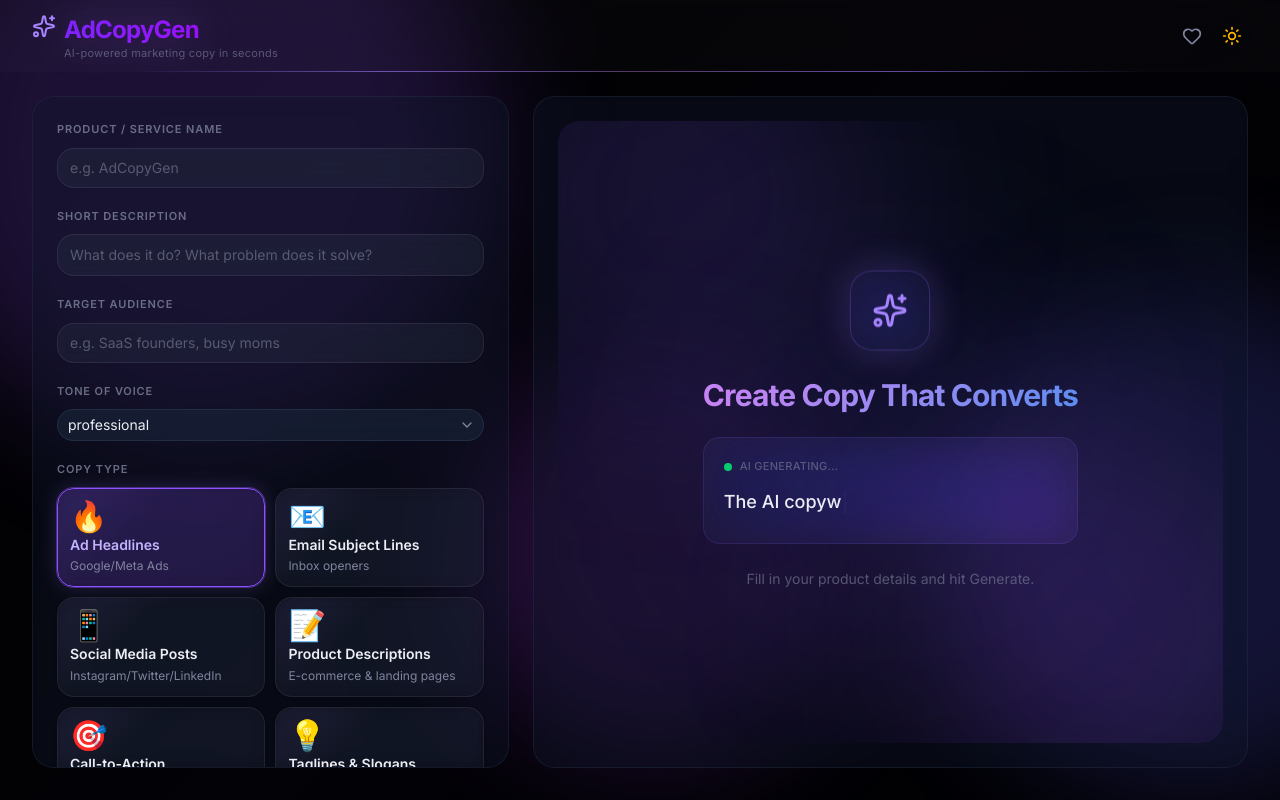
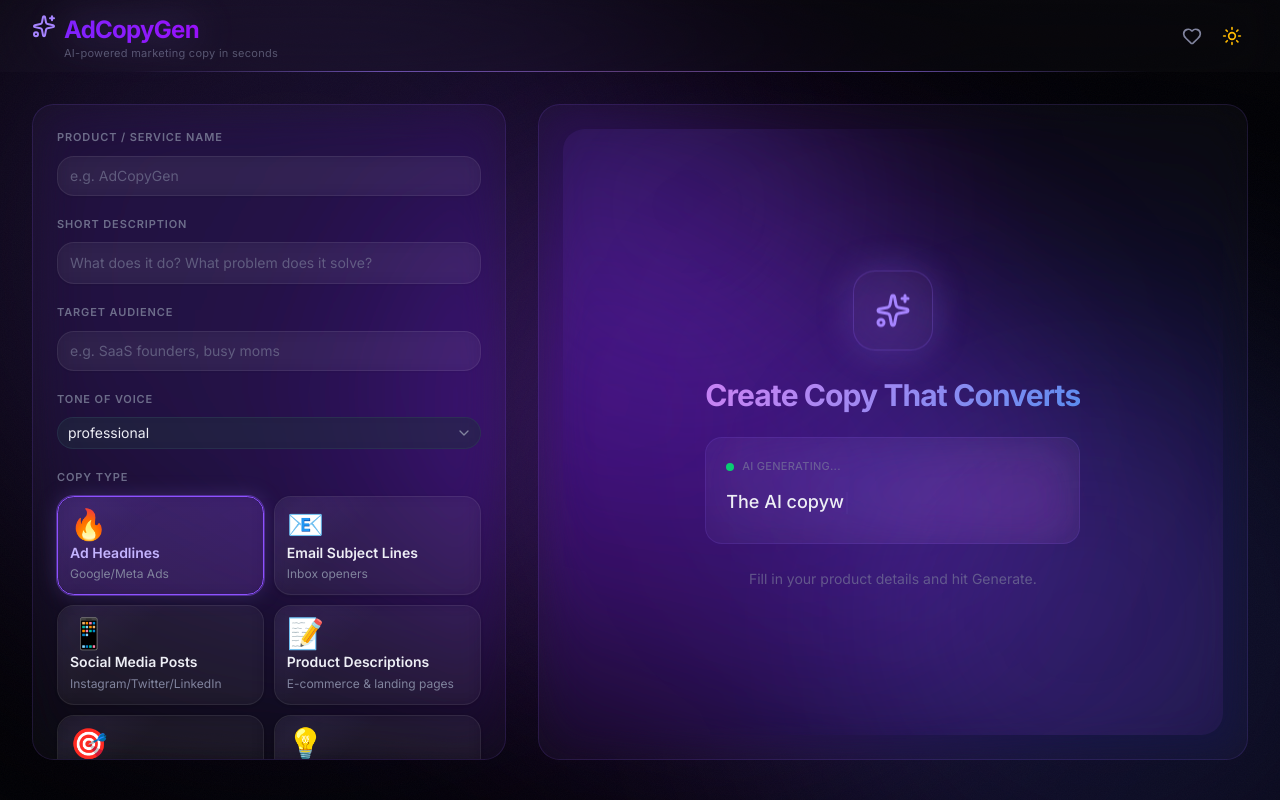
Before and after one commit to CheePheng/AdCopyGen, a Next.js app: page / in a window 1280 px wide. Built offline with nearby package versions, Linux system fonts and the light colour scheme.

Commit message:
feat: premium page layout with noise overlay, larger orbs, and glow border panels
Co-Authored-By: Claude Opus 4.6 <noreply@anthropic.com>

```diff
--- a/app/page.tsx
+++ b/app/page.tsx
@@ -87,22 +87,27 @@ export default function Home() {
   }
 
   return (
-    <div className="relative min-h-screen overflow-hidden">
+    <div className="relative min-h-screen overflow-hidden noise-overlay">
       {/* Animated background gradient orbs */}
       <motion.div
-        className="pointer-events-none absolute -top-32 -left-32 w-[600px] h-[600px] rounded-full bg-violet-500 opacity-20 blur-3xl"
+        className="pointer-events-none absolute -top-32 -left-32 w-[800px] h-[800px] rounded-full bg-violet-500 opacity-15 blur-[120px]"
         animate={{ x: [0, 40, -20, 0], y: [0, -30, 50, 0] }}
-        transition={{ duration: 25, repeat: Infinity, ease: "easeInOut" }}
+        transition={{ duration: 35, repeat: Infinity, ease: "easeInOut" }}
       />
       <motion.div
-        className="pointer-events-none absolute top-1/3 -right-48 w-[500px] h-[500px] rounded-full bg-indigo-500 opacity-20 blur-3xl"
+        className="pointer-events-none absolute top-1/3 -right-48 w-[700px] h-[700px] rounded-full bg-indigo-500 opacity-15 blur-[120px]"
         animate={{ x: [0, -50, 30, 0], y: [0, 40, -20, 0] }}
+        transition={{ duration: 40, repeat: Infinity, ease: "easeInOut" }}
+      />
+      <motion.div
+        className="pointer-events-none absolute bottom-0 left-1/3 w-[600px] h-[600px] rounded-full bg-purple-500 opacity-15 blur-[120px]"
+        animate={{ x: [0, 30, -40, 0], y: [0, -50, 20, 0] }}
         transition={{ duration: 30, repeat: Infinity, ease: "easeInOut" }}
       />
       <motion.div
-        className="pointer-events-none absolute bottom-0 left-1/3 w-[400px] h-[400px] rounded-full bg-purple-500 opacity-20 blur-3xl"
-        animate={{ x: [0, 30, -40, 0], y: [0, -50, 20, 0] }}
-        transition={{ duration: 20, repeat: Infinity, ease: "easeInOut" }}
+        className="pointer-events-none absolute top-1/2 left-1/2 -translate-x-1/2 -translate-y-1/2 w-[500px] h-[500px] rounded-full bg-violet-600 opacity-10 blur-[120px]"
+        animate={{ scale: [1, 1.1, 1] }}
+        transition={{ duration: 15, repeat: Infinity, ease: "easeInOut" }}
       />
 
       {/* Content layer */}
@@ -112,15 +117,15 @@ export default function Home() {
           favoritesCount={favorites.length}
         />
 
-        <main className="mx-auto max-w-7xl px-4 sm:px-6 lg:px-8 py-6">
-          <div className="grid grid-cols-1 lg:grid-cols-[minmax(400px,1fr)_1.5fr] gap-6">
+        <main className="mx-auto max-w-7xl px-4 sm:px-6 lg:px-8 py-8">
+          <div className="grid grid-cols-1 lg:grid-cols-[minmax(400px,1fr)_1.5fr] gap-8">
             {/* Left panel: Input form */}
-            <div className="backdrop-blur-sm bg-white/40 dark:bg-slate-900/40 border border-white/20 dark:border-slate-700/30 rounded-2xl p-6 h-fit lg:max-h-[calc(100vh-8rem)] lg:overflow-y-auto">
+            <div className="glass glow-border premium-scrollbar rounded-2xl p-6 h-fit lg:max-h-[calc(100vh-9rem)] lg:overflow-y-auto">
               <InputForm onGenerate={handleGenerate} isLoading={isLoading} />
             </div>
 
             {/* Right panel: Output */}
-            <div className="backdrop-blur-sm bg-white/40 dark:bg-slate-900/40 border border-white/20 dark:border-slate-700/30 rounded-2xl p-6 lg:max-h-[calc(100vh-8rem)] lg:overflow-y-auto">
+            <div className="glass glow-border premium-scrollbar rounded-2xl p-6 lg:max-h-[calc(100vh-9rem)] lg:overflow-y-auto">
               <OutputPanel
                 copies={copies}
                 isLoading={isLoading}
```
